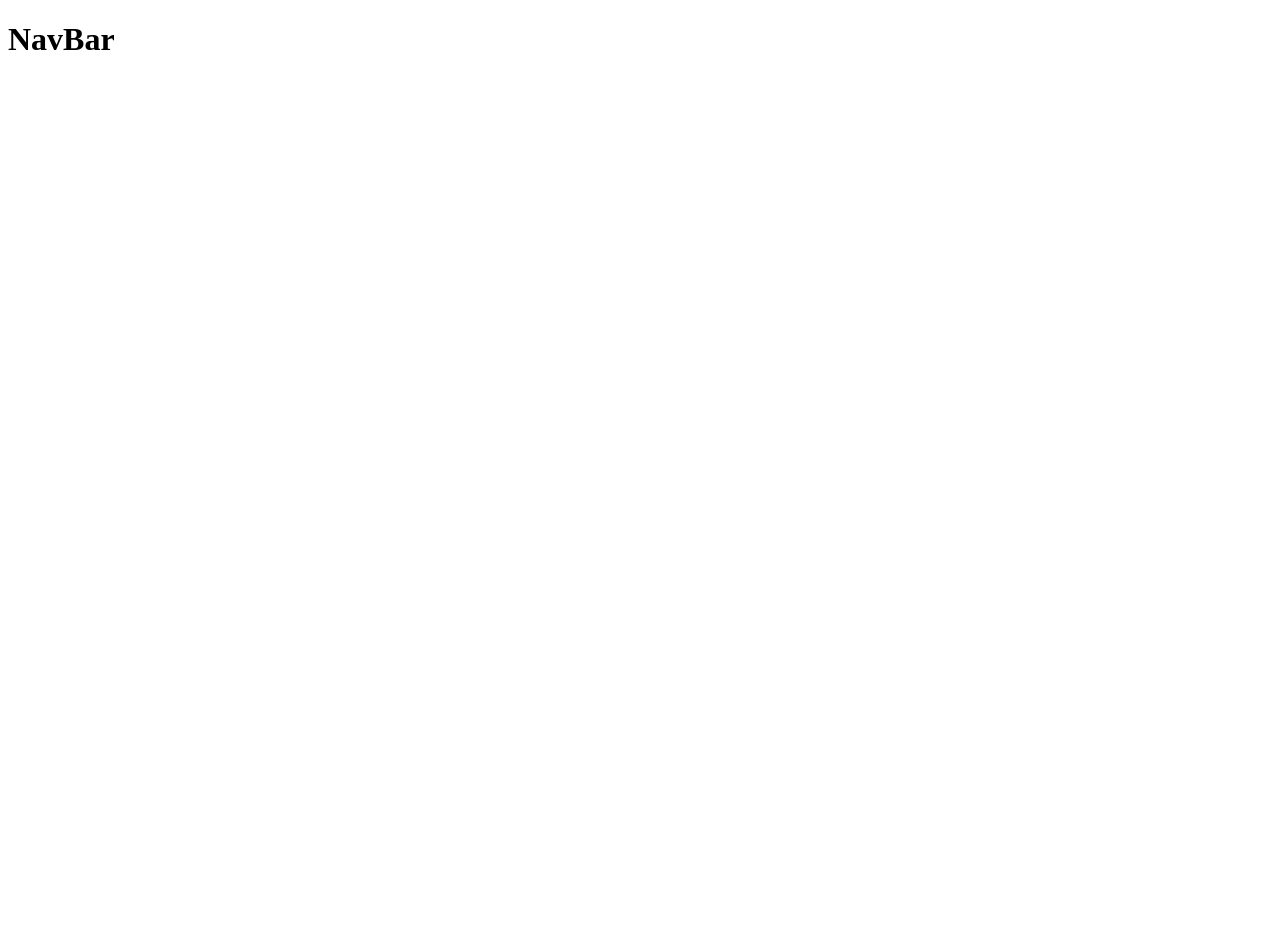
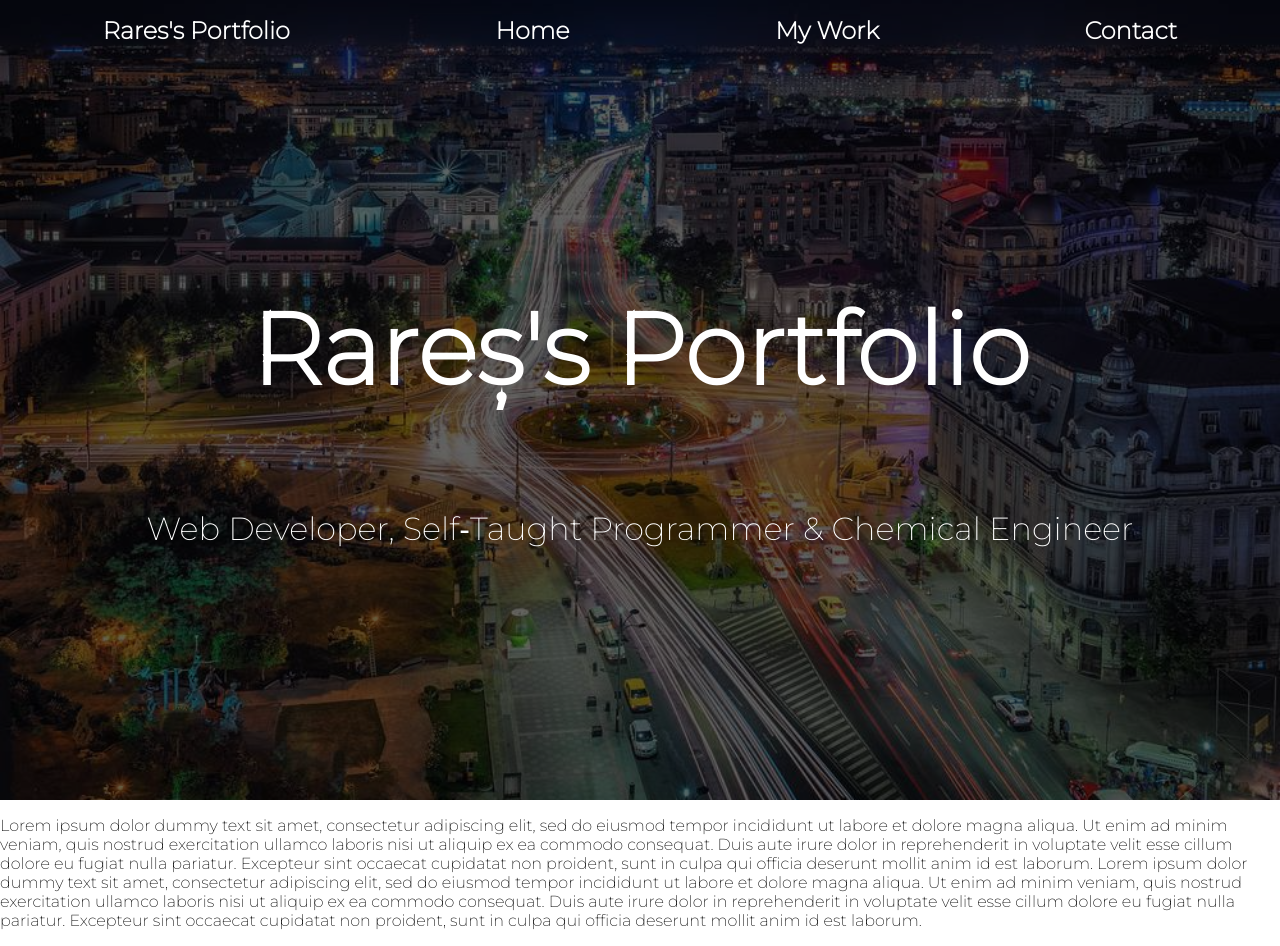
Before and after one commit to RaresSanduConstantin/portofoliu, a React (Create React App) app: page / in a window 1280 px wide. Before the commit the page ends 800 px from the top, so only its background shows below. Built offline with nearby package versions, Linux system fonts and the light colour scheme.

Commit message:
navbar si header

```diff
--- a/public/index.html
+++ b/public/index.html
@@ -15,6 +15,10 @@
       user's mobile device or desktop. See https://developers.google.com/web/fundamentals/web-app-manifest/
     -->
     <link rel="manifest" href="%PUBLIC_URL%/manifest.json" />
+    <link
+      href="https://fonts.googleapis.com/css2?family=Montserrat:wght@200&display=swap"
+      rel="stylesheet"
+    />
     <!--
       Notice the use of %PUBLIC_URL% in the tags above.
       It will be replaced with the URL of the `public` folder during the build.
--- a/src/App.css
+++ b/src/App.css
@@ -0,0 +1,16 @@
+body {
+  height: 100%;
+  margin: 0;
+  font-family: "Montserrat", sans-serif;
+}
+
+main {
+  margin: 16px;
+}
+
+.fixed {
+  display: none;
+}
+
+.relative {
+}
--- a/src/App.js
+++ b/src/App.js
@@ -3,12 +3,30 @@ import React, { Component } from "react";
 import Navbar from "./components/Navbar/Navbar";
 
 import "./App.css";
+import Homepage from "./pages/Homepage/Homepage";
 
 class App extends Component {
   render() {
     return (
       <div>
         <Navbar />
+        <Homepage />
+        <p>
+          Lorem ipsum dolor dummy text sit amet, consectetur adipiscing elit,
+          sed do eiusmod tempor incididunt ut labore et dolore magna aliqua. Ut
+          enim ad minim veniam, quis nostrud exercitation ullamco laboris nisi
+          ut aliquip ex ea commodo consequat. Duis aute irure dolor in
+          reprehenderit in voluptate velit esse cillum dolore eu fugiat nulla
+          pariatur. Excepteur sint occaecat cupidatat non proident, sunt in
+          culpa qui officia deserunt mollit anim id est laborum. Lorem ipsum
+          dolor dummy text sit amet, consectetur adipiscing elit, sed do eiusmod
+          tempor incididunt ut labore et dolore magna aliqua. Ut enim ad minim
+          veniam, quis nostrud exercitation ullamco laboris nisi ut aliquip ex
+          ea commodo consequat. Duis aute irure dolor in reprehenderit in
+          voluptate velit esse cillum dolore eu fugiat nulla pariatur. Excepteur
+          sint occaecat cupidatat non proident, sunt in culpa qui officia
+          deserunt mollit anim id est laborum.
+        </p>
       </div>
     );
   }
--- /dev/null
+++ b/src/components/Header/Header.css
@@ -0,0 +1,37 @@
+.bg {
+  background-image: url("../../assets/Aerial-view-of-Bucharest.jpg");
+
+  /* Center and scale the image nicely */
+  background-position: center;
+
+  background-repeat: no-repeat;
+  background-size: cover;
+}
+
+.layer {
+  height: 100%;
+  width: 100%;
+  background: rgba(0, 0, 0, 0.6);
+  top: 0;
+  left: 0;
+}
+
+.shoucase {
+  opacity: 1;
+  height: 100vh;
+  display: flex;
+  flex-direction: column;
+  justify-content: center;
+  align-items: center;
+}
+
+.nume {
+  color: white;
+  font-size: 100px;
+  font-weight: bolder;
+}
+
+.descriere {
+  color: white;
+  font-size: 2em;
+}
--- a/src/components/Header/Header.js
+++ b/src/components/Header/Header.js
@@ -1,8 +1,20 @@
 import React, { Component } from "react";
+import "./Header.css";
 
 export class Header extends Component {
   render() {
-    return <div></div>;
+    return (
+      <div className="bg">
+        <div className="layer">
+          <div className="shoucase">
+            <h1 className="nume">Rareș's Portfolio</h1>
+            <p className="descriere">
+              Web Developer, Self‑Taught Programmer & Chemical Engineer
+            </p>
+          </div>
+        </div>
+      </div>
+    );
   }
 }
 
--- /dev/null
+++ b/src/components/Navbar/Navbar.css
@@ -0,0 +1,38 @@
+/* .bg-transparent {
+  background-color: black;
+} */
+
+.navbar {
+  display: flex;
+  justify-content: space-around;
+  align-items: center;
+  /* background: rgb(199, 167, 230); */
+  background-color: transparent;
+  font-weight: 600;
+  position: fixed;
+  top: 0;
+  width: 100%;
+  transition: top 0.3s;
+}
+
+.navbar a {
+  text-decoration: none;
+  color: white;
+}
+
+.navbarTitle {
+  /* margin-right: auto; */
+  font-size: 150%;
+  padding: 12px 16px;
+}
+
+.navbarItem {
+  padding: 16px 16px;
+  font-size: 1.5em;
+  cursor: pointer;
+  vertical-align: middle;
+}
+
+.navbar-bg {
+  background-color: black;
+}
--- a/src/components/Navbar/Navbar.js
+++ b/src/components/Navbar/Navbar.js
@@ -1,12 +1,24 @@
 import React, { Component } from "react";
+import "./Navbar.css";
 
 export class Navbar extends Component {
   render() {
     return (
       <div>
-        <div>
-          <h1>NavBar</h1>
-        </div>
+        <header className="navbar">
+          <a href="/" className="navbarTitle navbarItem">
+            Rares's Portfolio
+          </a>
+          <a href="/" className="navbarItem">
+            Home
+          </a>
+          <a href="/" className="navbarItem">
+            My Work
+          </a>
+          <a href="/" className="navbarItem">
+            Contact
+          </a>
+        </header>
       </div>
     );
   }
--- /dev/null
+++ b/src/pages/Homepage/Homepage.css
@@ -0,0 +1,13 @@
+.bg {
+  background-image: url("../../assets/Aerial-view-of-Bucharest.jpg");
+  height: 100%;
+
+  /* Center and scale the image nicely */
+  background-position: center;
+  background-repeat: no-repeat;
+  background-size: cover;
+}
+
+.shoucase {
+  height: 100vh;
+}
--- /dev/null
+++ b/src/pages/Homepage/Homepage.js
@@ -0,0 +1,11 @@
+import React, { Component } from "react";
+import "./Homepage.css";
+import Header from "../../components/Header/Header";
+
+export class Homepage extends Component {
+  render() {
+    return <Header />;
+  }
+}
+
+export default Homepage;
```
Also changed, not shown: src/assets/Aerial-view-of-Bucharest.jpg (added).
